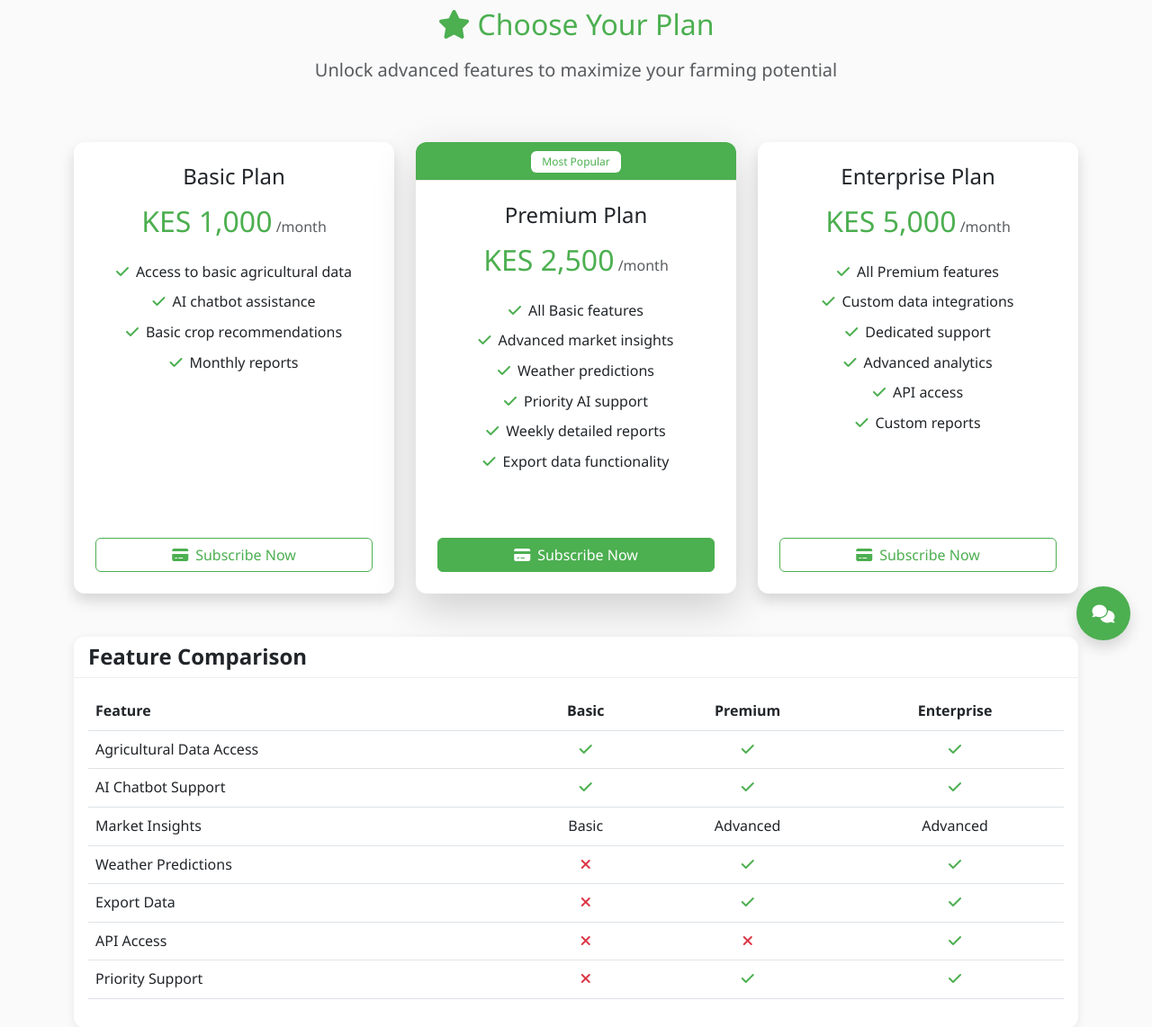
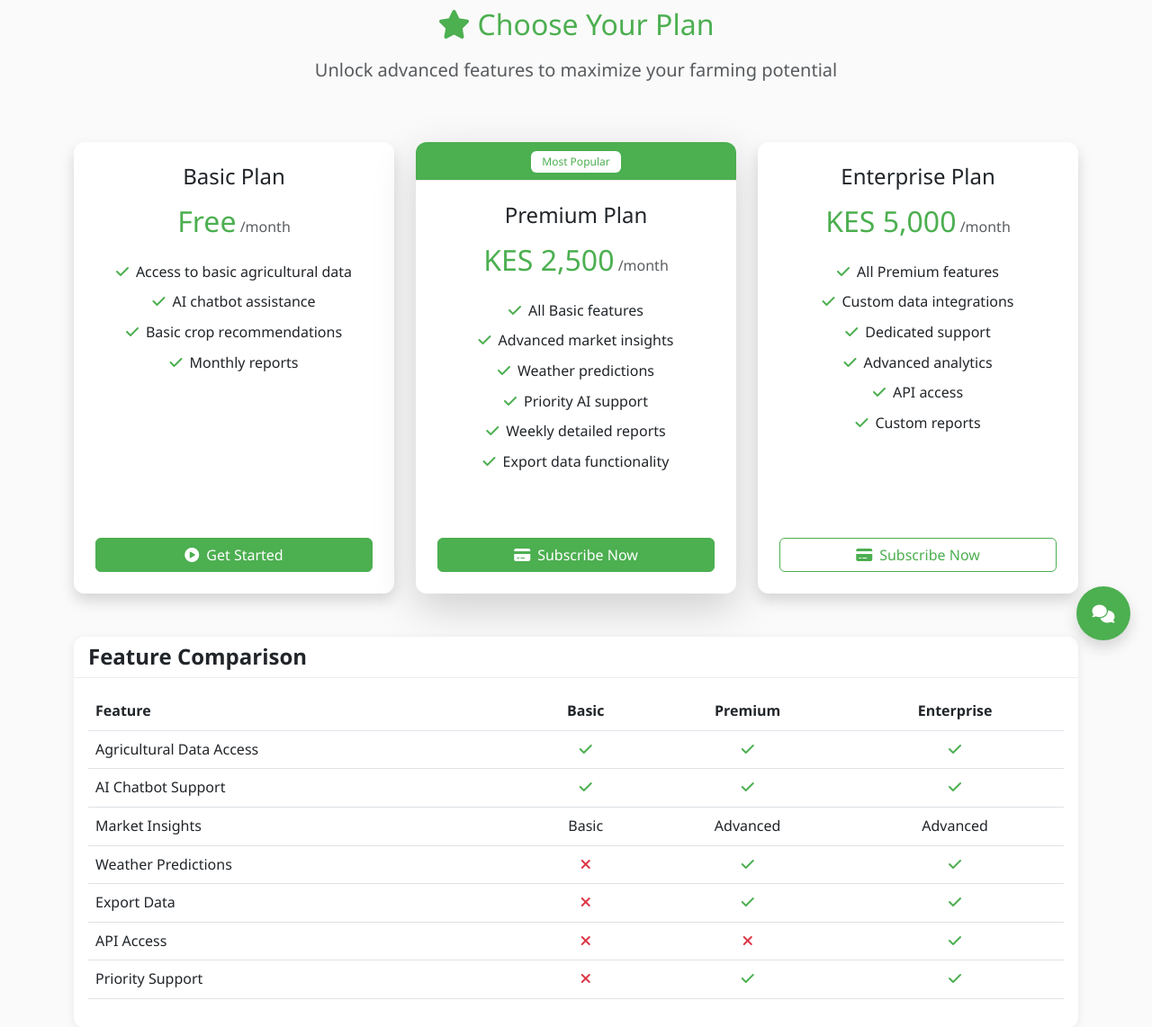
Before and after one commit to SergonsHaven/AgroAnalytics, a Flask app: page /subscription in a window 1280 px wide. Shown: the part 64-1206 px from the top of the page at 90% size. Run offline with Flask 3, Linux system fonts and the light colour scheme; a user stored in the database is signed in; some libraries are stand-ins or nearby versions.

Commit message:
Update subscription pricing and logic

```diff
--- a/routes_payment.py
+++ b/routes_payment.py
@@ -19,7 +19,7 @@ def subscription():
     plans = {
         'basic': {
             'name': 'Basic Plan',
-            'price': 1000,  # KES 1000 per month
+            'price': 0,  # Free plan per month
             'features': [
                 'Access to basic agricultural data',
                 'AI chatbot assistance',
--- a/templates/subscription.html
+++ b/templates/subscription.html
@@ -40,8 +40,14 @@
                 <div class="card-body text-center p-4">
                     <h3 class="card-title h4 mb-3">{{ plan.name }}</h3>
                     <div class="mb-4">
+    <div class="mb-4">
+       {% if plan.price == 0 %}
+           <span class="h2 text-agricultural-green">Free</span>
+       {% else %}
            <span class="h2 text-agricultural-green">KES {{ "{:,}".format(plan.price) }}</span>
+       {% endif %}
            <span class="text-muted">/month</span>
+    </div>
     </div>
 
                     <ul class="list-unstyled mb-4">
@@ -54,9 +60,9 @@
                 </div>
 
                 <div class="card-footer bg-transparent border-0 p-4">
-                    {% if current_user.subscription_plan == plan_key and current_user.subscription_status == 'active' %}
-                        <button class="btn btn-outline-success w-100" disabled>
-                            <i class="fas fa-check me-2"></i>Current Plan
+                    {% if plan_key == 'basic' %}
+                    <button class="btn btn-agricultural-green w-100" onclick="subscribeToPlan('{{ plan_key }}')">
+                        <i class="fas fa-play-circle me-2"></i>Get Started
                     </button>
                     {% else %}
                     <button class="btn {% if plan_key == 'premium' %}btn-agricultural-green{% else %}btn-outline-agricultural-green{% endif %} w-100"
```
Also changed, not shown: instance/site.db (added). Lines whose indentation alone changed are shown as unchanged.
